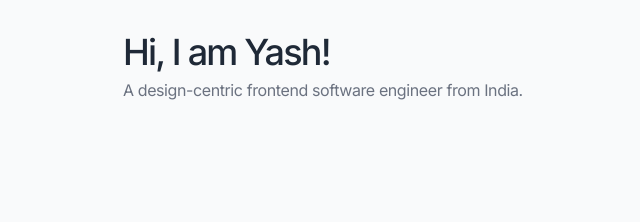
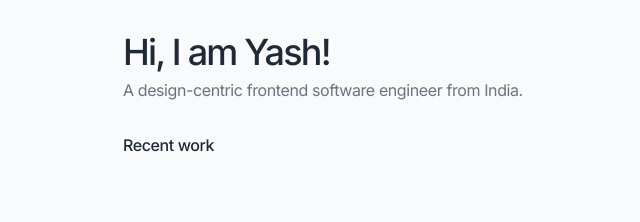
Before and after one commit to yashsehgal/personal-website, a Next.js app: page / in a window 1280 px wide. Shown: the top 222 px of the page, without its empty margins (37-677 px from the left). Built offline with nearby package versions, Linux system fonts and the light colour scheme.

Commit message:
feat: deps, new sections (wip)

```diff
--- a/app/globals.css
+++ b/app/globals.css
@@ -5,3 +5,7 @@
 body, html {
   @apply text-gray-800 bg-gray-50;
 }
+
+a {
+  @apply underline-offset-2 underline;
+}
--- a/app/page.tsx
+++ b/app/page.tsx
@@ -1,8 +1,10 @@
 import { PageContainer } from "@/components/layouts/page-container";
 import HeroSection from "@/components/sections/hero-section";
+import RecentWorks from "@/components/sections/recent-work";
 
 export default function Home() {
   return <PageContainer className="home-page">
     <HeroSection />
+    <RecentWorks />
   </PageContainer>
 }
--- a/components/sections/hero-section.tsx
+++ b/components/sections/hero-section.tsx
@@ -5,7 +5,7 @@ export default function HeroSection() {
   return <SectionContainer id="hero">
     <ResponsiveControl>
       <h1 className="hero-headline text-4xl leading-snug tracking-tighter font-medium">
-        Hi, I am Yash!
+        {"Hi, I am Yash!"}
       </h1>
       <p className="tracking-tight font-normal text-base text-gray-500">
         {"A design-centric frontend software engineer from India."}
--- /dev/null
+++ b/components/sections/recent-work.tsx
@@ -0,0 +1,12 @@
+import { ResponsiveControl } from "../layouts/responsive-control";
+import { SectionContainer } from "../layouts/section-container";
+
+export default function RecentWorks() {
+  return <SectionContainer id="recent-works">
+    <ResponsiveControl>
+      <h2 className="leading-snug tracking-tight font-medium">
+        {"Recent work"}
+      </h2>
+    </ResponsiveControl>
+  </SectionContainer>
+}
--- a/package.json
+++ b/package.json
@@ -9,7 +9,9 @@
     "lint": "next lint"
   },
   "dependencies": {
+    "@tabler/icons-react": "^3.1.0",
     "clsx": "^2.1.0",
+    "framer-motion": "^11.0.20",
     "next": "14.1.4",
     "prettier": "^3.2.5",
     "react": "^18",
```
Also changed, not shown: 1 other file (tests, documents, lock files or other folders).
